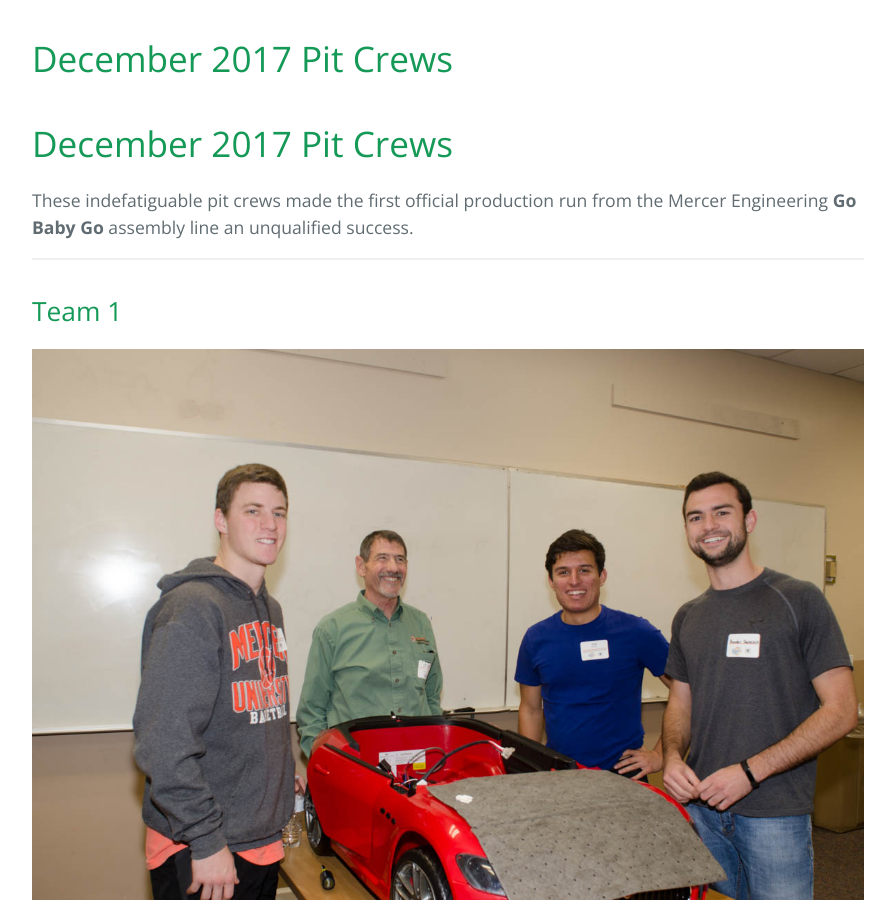
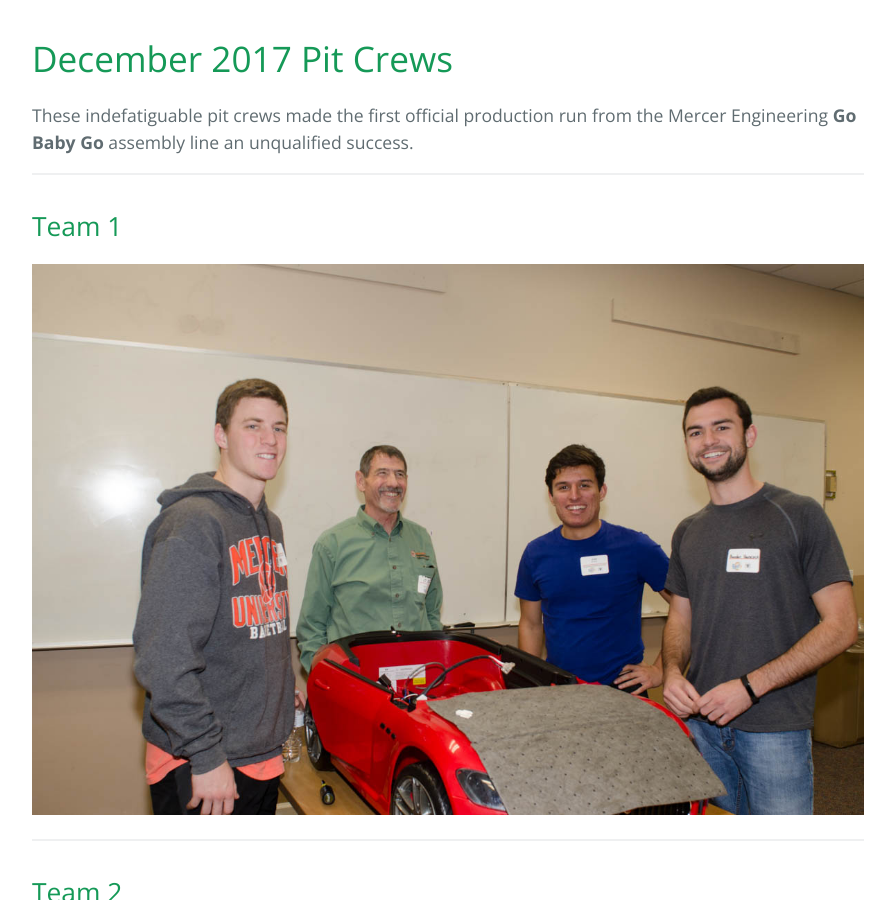
Before and after one commit to MercerU-TCO/GoBabyGo, a Jekyll site: the page built from docs/pages/december-pit-crews.md, in a window 1280 px wide and 900 px high. Shown: the whole window, without its empty margins (192-1087 px from the left). Built offline with Jekyll 4.4.1, drawn with Linux system fonts in a browser that asks for light colours; our own code applies the rules of GitHub Pages for plain Markdown files; part of the change alters nothing that is shown.

```diff
--- a/docs/pages/december-pit-crews.md
+++ b/docs/pages/december-pit-crews.md
@@ -1,8 +1,8 @@
 ---
+title: December 2017 Pit Crews
 layout: topic
 ---
 
-# December 2017 Pit Crews
 
 These indefatiguable pit crews made the first official production run from the Mercer Engineering __Go Baby Go__ assembly line an unqualified success.
 
```
